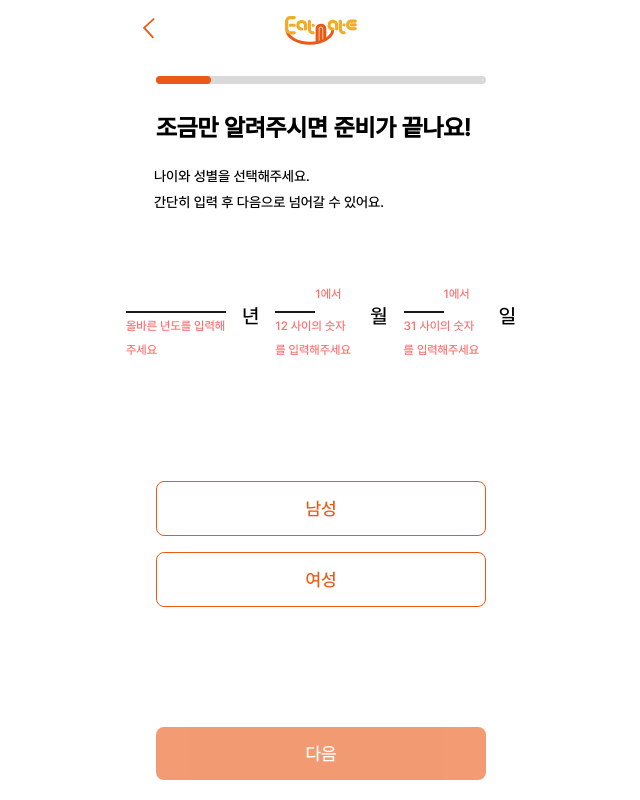
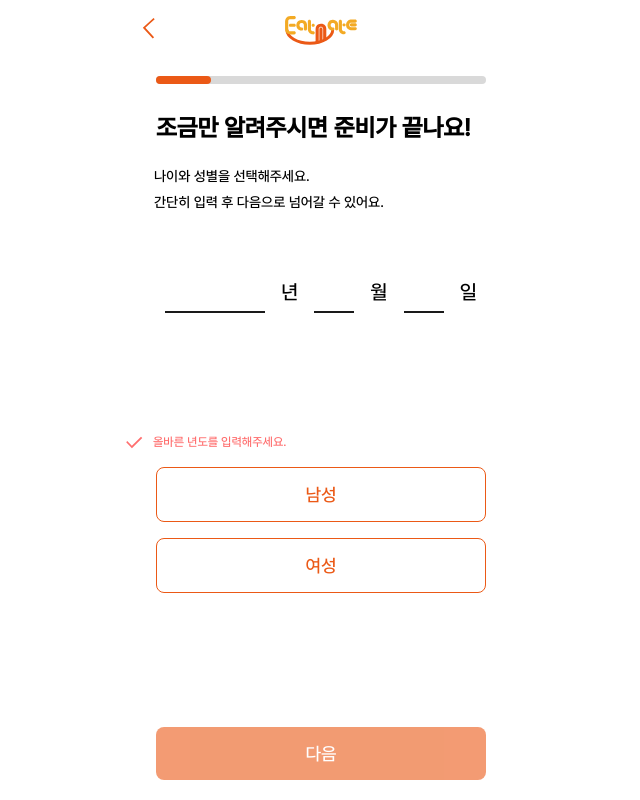
Before and after one commit to Leets-Official/EatMate-FE, a React (Vite) app: page /signup in a window 1280 px wide. Shown: the whole page, without its empty margins (319-959 px from the left). Built offline with nearby package versions, Linux system fonts and the light colour scheme.

Commit message:
refactor:#5 error 메세지를 한곳에서 관리하도록 수정

```diff
--- a/src/components/SignUp/BirthdayGenderStep.tsx
+++ b/src/components/SignUp/BirthdayGenderStep.tsx
@@ -6,11 +6,13 @@ import {
   InputContainer,
   ButtonContainer,
   SelectButtonContainer,
+  ErrorContainer,
 } from '@/styles/SignUp/SignUp.styled';
 import { useEffect } from 'react';
 import SignUpInput from './SignupInput';
 import { useRecoilState } from 'recoil';
 import { signupAtom } from '@/recoil/atoms/userAtom';
+import errorCheck from '@/assets/images/error_check.svg';
 
 const BirthdayGenderStep: React.FC<{ onNext: () => void }> = ({ onNext }) => {
   const [signupState, setSignupState] = useRecoilState(signupAtom);
@@ -55,6 +57,15 @@ const BirthdayGenderStep: React.FC<{ onNext: () => void }> = ({ onNext }) => {
     );
   };
 
+  const getErrorMessage = () => {
+    if (!validateYear()) return '올바른 년도를 입력해주세요.';
+    if (!validateMonth()) return '1에서 12 사이의 숫자를 입력해주세요.';
+    if (!validateDay()) return '1에서 31 사이의 숫자를 입력해주세요.';
+    return '';
+  };
+
+  const errorMessage = getErrorMessage();
+
   const isFormValid = () => {
     return (
       validateYear() &&
@@ -82,7 +93,6 @@ const BirthdayGenderStep: React.FC<{ onNext: () => void }> = ({ onNext }) => {
           width="100px"
           onChange={(e) => handleInputChange('year', e.target.value)}
           error={!validateYear()}
-          errorMessage="올바른 년도를 입력해주세요"
         />
         <Text>년</Text>
 
@@ -92,7 +102,6 @@ const BirthdayGenderStep: React.FC<{ onNext: () => void }> = ({ onNext }) => {
           width="40px"
           onChange={(e) => handleInputChange('month', e.target.value)}
           error={!validateMonth()}
-          errorMessage="1에서 12 사이의 숫자를 입력해주세요"
         />
         <Text>월</Text>
         <SignUpInput
@@ -101,11 +110,16 @@ const BirthdayGenderStep: React.FC<{ onNext: () => void }> = ({ onNext }) => {
           width="40px"
           onChange={(e) => handleInputChange('day', e.target.value)}
           error={!validateDay()}
-          errorMessage="1에서 31 사이의 숫자를 입력해주세요"
         />
         <Text>일</Text>
       </InputContainer>
 
+      {errorMessage && (
+        <ErrorContainer>
+          <img src={errorCheck} alt="check" />
+          <span>{errorMessage}</span>
+        </ErrorContainer>
+      )}
       <SelectButtonContainer>
         <Button
           onClick={() => handleGenderClick('남성')}
--- a/src/components/SignUp/PhoneNumStep.tsx
+++ b/src/components/SignUp/PhoneNumStep.tsx
@@ -48,6 +48,7 @@ const PhoneNumStep: React.FC<{ onNext: () => void }> = ({ onNext }) => {
         <SignUpInput
           type="tel"
           maxLength={13}
+          inputMode="numeric"
           placeholder="010-0000-0000"
           value={signupState.phoneNumber}
           onChange={(e) => handleInputChange(e.target.value)}
--- a/src/components/SignUp/SignupInput.tsx
+++ b/src/components/SignUp/SignupInput.tsx
@@ -17,7 +17,6 @@ interface InputProps {
   onChange?: (e: React.ChangeEvent<HTMLInputElement>) => void;
   onBlur?: (e: React.FocusEvent<HTMLInputElement>) => void;
   error?: boolean;
-  errorMessage?: string;
   width?: string;
 }
 
@@ -30,7 +29,6 @@ const SignUpInput: React.FC<InputProps> = ({
   onChange,
   onBlur,
   error = false,
-  errorMessage,
   width,
   ...props
 }) => {
@@ -48,7 +46,6 @@ const SignUpInput: React.FC<InputProps> = ({
         width={width}
         {...props}
       />
-      {error && errorMessage && <ErrorMessage>{errorMessage}</ErrorMessage>}
     </div>
   );
 };
--- a/src/styles/SignUp/SignUp.styled.ts
+++ b/src/styles/SignUp/SignUp.styled.ts
@@ -69,8 +69,11 @@ export const Text = styled.div`
   font-size: ${({ theme }) => theme.FONT_SIZE.lg};
 `;
 
-export const ErrorMessage = styled.span`
-  margin-top: 4px;
+export const ErrorContainer = styled.span`
   font-size: ${({ theme }) => theme.FONT_SIZE.sm};
   color: ${({ theme }) => theme.COLORS.error};
+  margin-top: 8px;
+  display: flex;
+  align-items: center;
+  gap: 10px;
 `;
```
Also changed, not shown: src/assets/images/error_check.svg (added).
